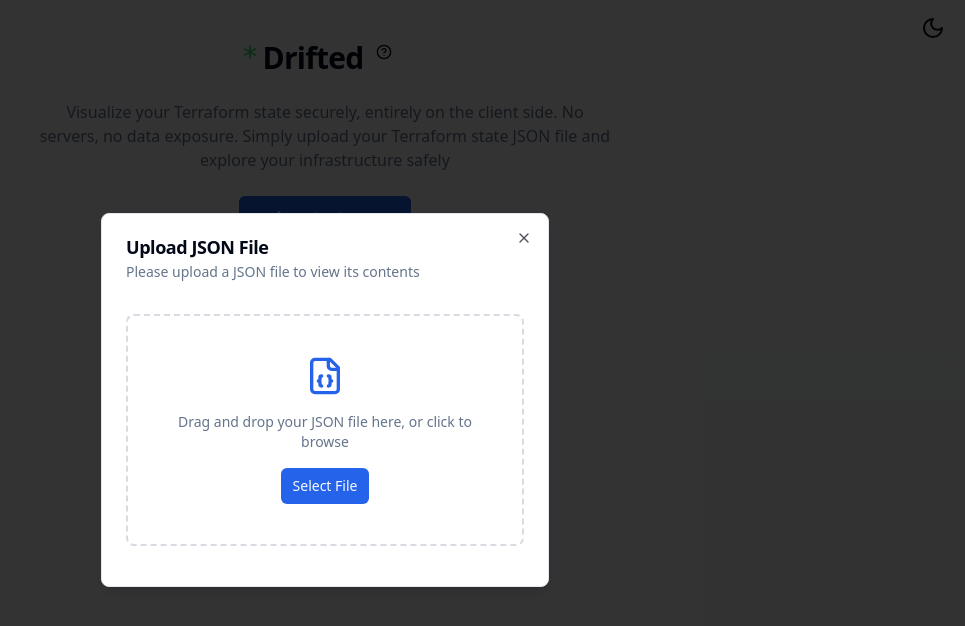
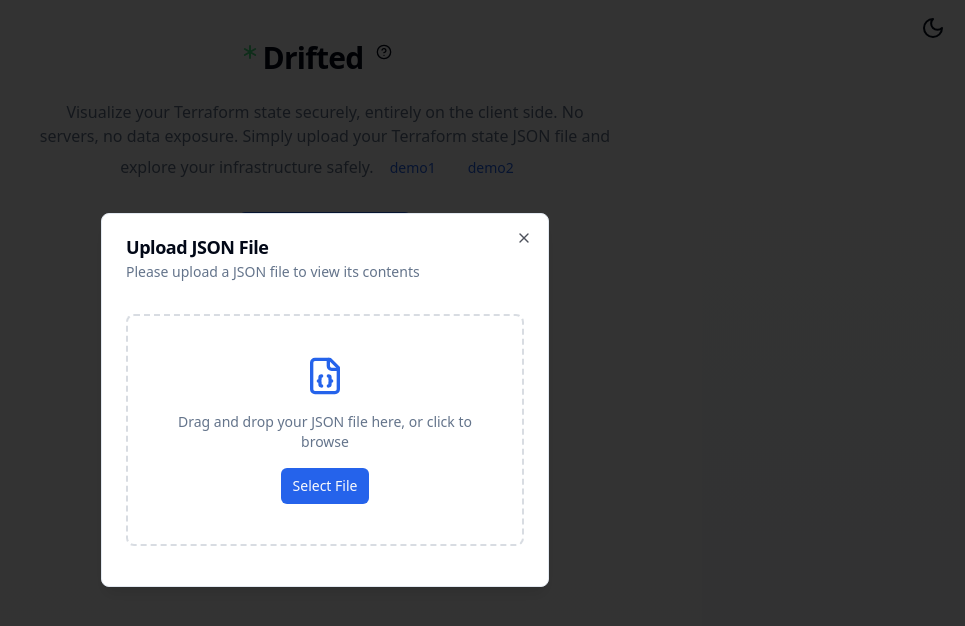
Before and after one commit to n3tw0rth/drifted, a Next.js app: page / in a window 1280 px wide. Shown: the top 626 px of the page, without its empty margins (315-1280 px from the left). Built offline with nearby package versions, Linux system fonts and the light colour scheme.

Commit message:
feat(demo): add demo files to the web site

```diff
--- a/app/page.tsx
+++ b/app/page.tsx
@@ -20,7 +20,7 @@ export default function Home() {
   const [error, setError] = useState<string | null>(null)
   const [dialogOpen, setDialogOpen] = useState(true)
   const [fileName, setFileName] = useState<string | null>(null)
-  const [showUnchanged, setShowUnchanged] = useState<boolean>(false)
+  const [showUnchanged, setShowUnchanged] = useState<boolean>(true)
 
   const sortResources = (resources: any[]) => {
     resources?.sort((a, b) => {
@@ -82,7 +82,14 @@ export default function Home() {
           </div>
 
           <p className="text-muted-foreground text-center max-w-xl">
-            Visualize your Terraform state securely, entirely on the client side. No servers, no data exposure. Simply upload your Terraform state JSON file and explore your infrastructure safely
+            Visualize your Terraform state securely, entirely on the client side. No servers, no data exposure. Simply upload your Terraform state JSON file and explore your infrastructure safely.
+
+            <Button variant={"link"}>
+              <a href="https://www.dropbox.com/scl/fi/43flzcub25p5d5imtuq4c/create-plan-stripped.json?rlkey=331cm6mgi3dkdfifd6n9izy3p&st=jr35xlor&dl=0">demo1</a>
+            </Button>
+            <Button variant={"link"}>
+              <a href="https://www.dropbox.com/scl/fi/76ub4jza6mkdogh59pwxs/update-plan-stripped.json?rlkey=015k02puj7iy24slyu9t9djhn&st=0oor1jan&dl=0">demo2</a>
+            </Button>
           </p>
 
           <div className="flex items-center gap-4">
@@ -158,7 +165,7 @@ export default function Home() {
         {resourceChanges && (
           <div className="flex flex-col space-y-4 w-full max-w-6xl mx-auto">
             <div className="flex items-center gap-2">
-              <Switch id="airplane-mode" onCheckedChange={() => setShowUnchanged(!showUnchanged)} />
+              <Switch id="airplane-mode" defaultChecked onCheckedChange={() => setShowUnchanged(!showUnchanged)} />
               <Label htmlFor="show-unchanged">Show unchanged</Label>
             </div>
             <div className="bg-card rounded-lg shadow-sm border overflow-hidden">
@@ -176,6 +183,6 @@ export default function Home() {
           </div>
         )}
       </div>
-    </main>
+    </main >
   )
 }
```
